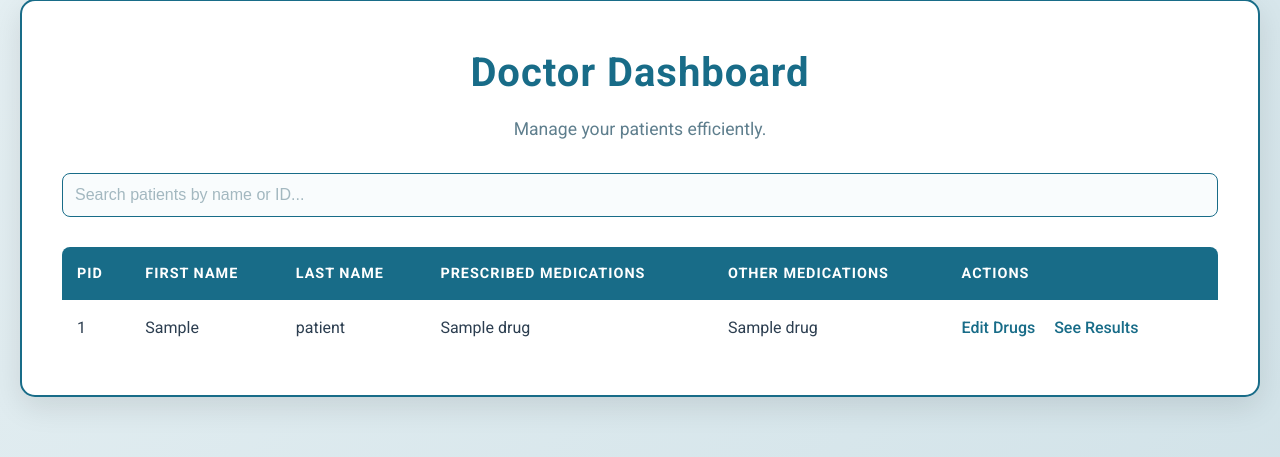
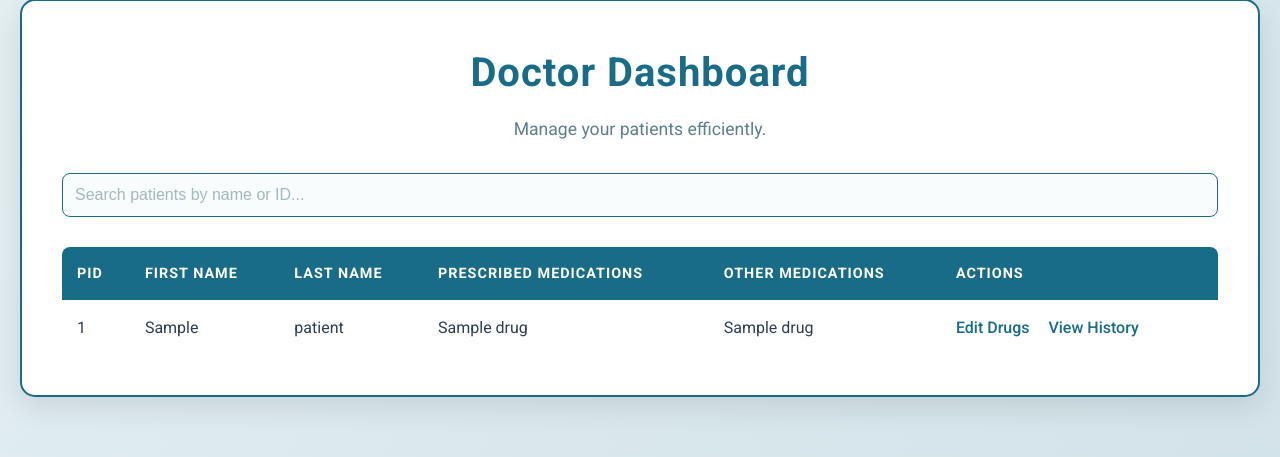
Before and after one commit to CrazyMan80052/MediGuard, a Flask app: template Flask/templates/doctor/dashboard.html in a window 1280 px wide. Shown: the part 202-659 px from the top of the page. Run offline with Flask 3, Linux system fonts and the light colour scheme; the template is opened without the code that fills it: most values are stand-ins (such as "Sample title", 1, 10 or a date in 2020).

Commit message:
fixed patient detail on doctor end

```diff
--- a/Flask/app.py
+++ b/Flask/app.py
@@ -173,7 +173,7 @@ def doctor_patient_detail(patient_id):
         return redirect(url_for('login'))
     if patient_id not in patients_data:
         return "Patient not found", 404
-    return render_template('doctor/edit_drug.html', data=patient_id)
+    return render_template('patient/health_history.html', data=patient_id)
 
 @app.route('/doctor/edit_drug/<patient_id>', methods=['GET', 'POST'])
 def doctor_edit_drug(patient_id):
--- a/Flask/templates/doctor/dashboard.html
+++ b/Flask/templates/doctor/dashboard.html
@@ -218,7 +218,7 @@
                     </td>
                     <td>
                         <a href="{{ url_for('doctor_edit_drug', patient_id=patient.patient_id) }}" class="action-link">Edit Drugs</a>
-                        <a href="{{ url_for('doctor_edit_drug', patient_id=patient.patient_id) }}" class="action-link">See Results</a>
+                        <a href="{{ url_for('doctor_patient_detail', patient_id=patient.patient_id) }}" class="action-link">View History</a>
                     </td>
                 </tr>
                 {% endfor %}
```
Also changed, not shown: Flask/templates/doctor/patient_detail.html (deleted).
